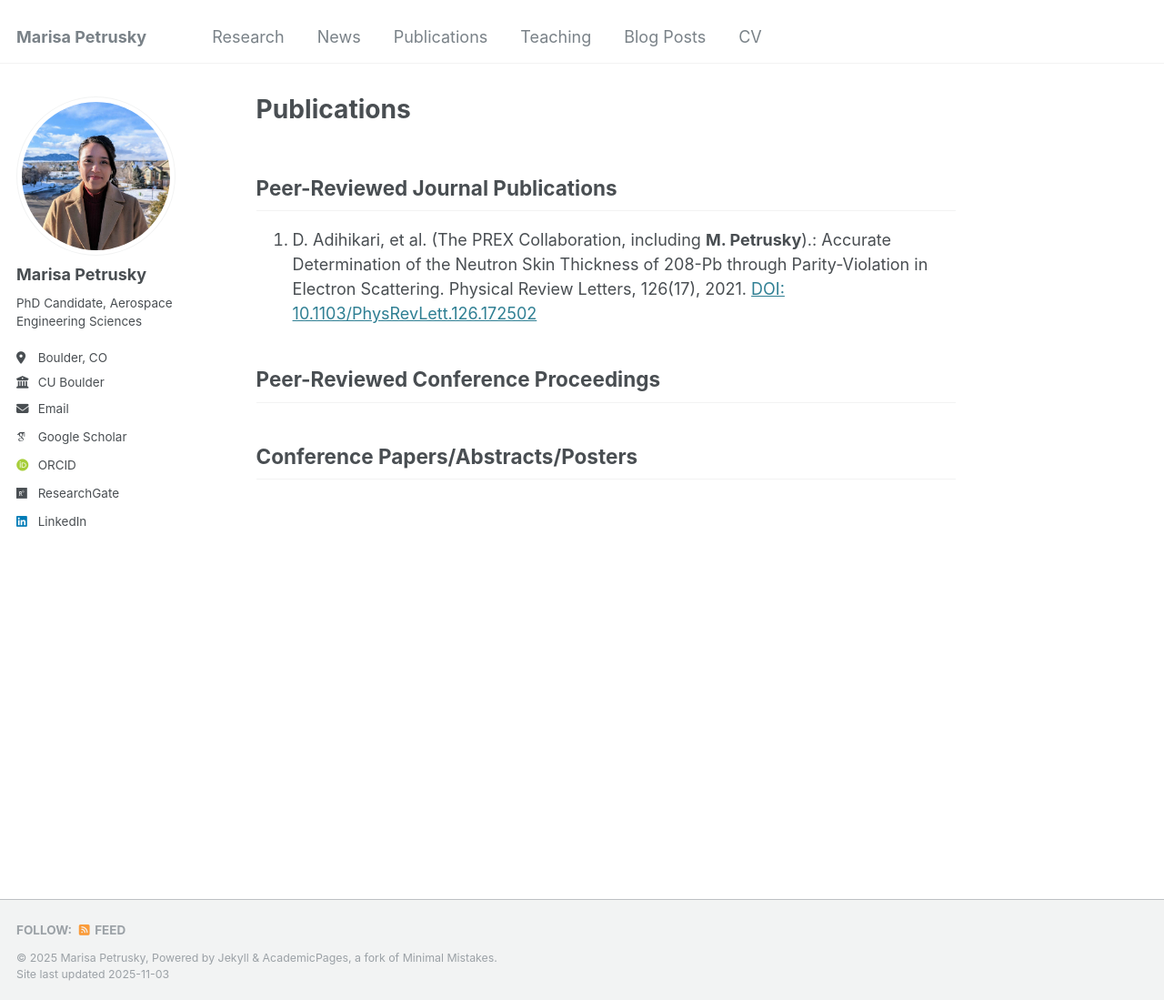
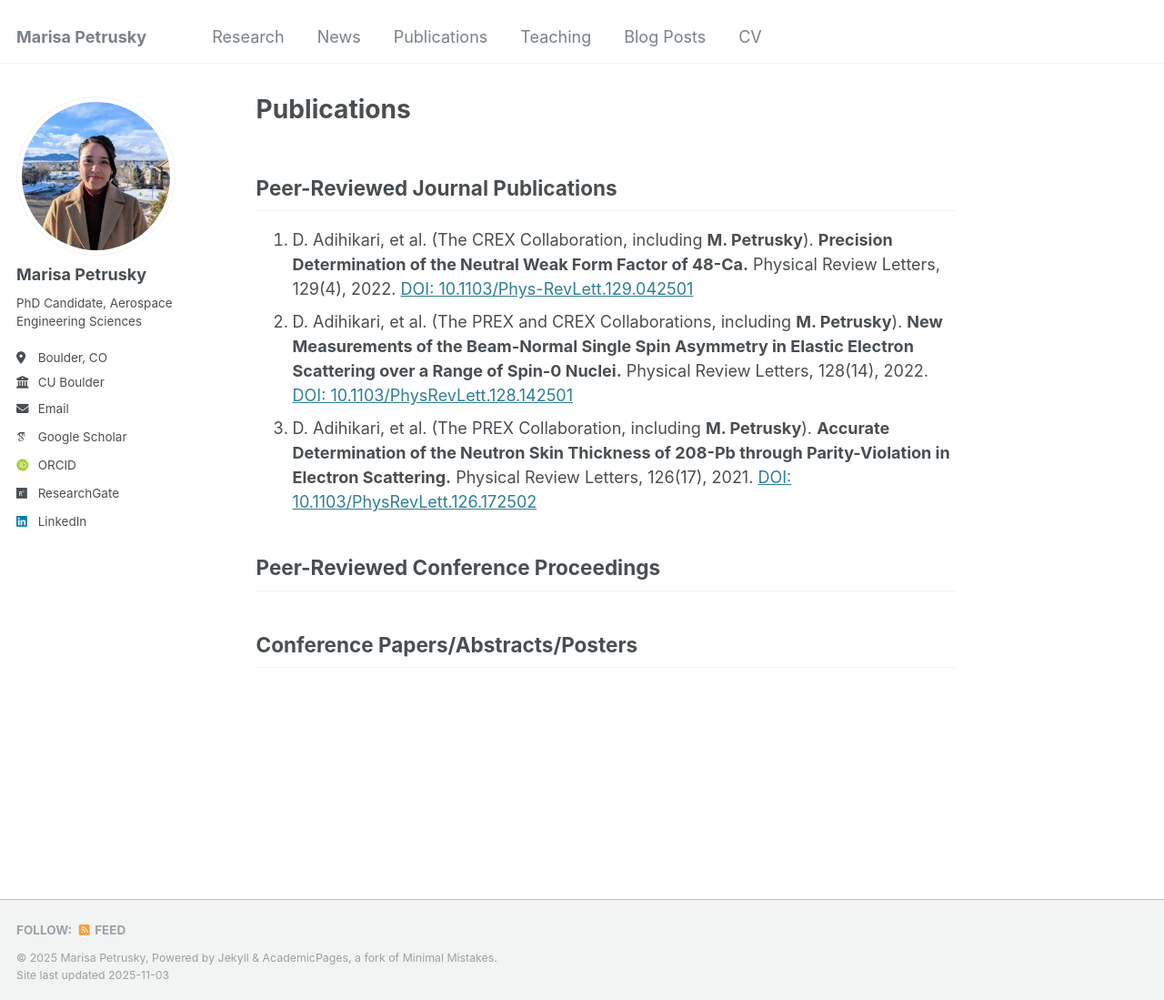
Before and after one commit to marisapetrusky/marisapetrusky.github.io, a Jekyll site: the page built from _pages/publications.md, in a window 1280 px wide and 1099 px high. Shown: the whole window at 91% size. Built offline with Jekyll 4.4.1, drawn with Linux system fonts in a browser that asks for light colours; some web fonts are replaced.

Commit message:
Update publications list with new entries

```diff
--- a/_pages/publications.md
+++ b/_pages/publications.md
@@ -8,7 +8,10 @@ redirect_from:
 ---
 
 ## Peer-Reviewed Journal Publications
-1. D. Adihikari, et al. (The PREX Collaboration, including **M. Petrusky**).: Accurate Determination of the Neutron Skin Thickness of 208-Pb through Parity-Violation in Electron Scattering. Physical Review Letters, 126(17), 2021. [DOI: 10.1103/PhysRevLett.126.172502](https://doi.org/10.1103/PhysRevLett.126.172502)
+3. D. Adihikari, et al. (The CREX Collaboration, including **M. Petrusky**). **Precision Determination of
+the Neutral Weak Form Factor of 48-Ca.** Physical Review Letters, 129(4), 2022. [DOI: 10.1103/Phys-RevLett.129.042501](https://doi.org/10.1103/PhysRevLett.129.042501)
+2. D. Adihikari, et al. (The PREX and CREX Collaborations, including **M. Petrusky**). **New Measurements of the Beam-Normal Single Spin Asymmetry in Elastic Electron Scattering over a Range of Spin-0 Nuclei.** Physical Review Letters, 128(14), 2022. [DOI: 10.1103/PhysRevLett.128.142501](https://doi.org/10.1103/PhysRevLett.128.142501)
+1. D. Adihikari, et al. (The PREX Collaboration, including **M. Petrusky**). **Accurate Determination of the Neutron Skin Thickness of 208-Pb through Parity-Violation in Electron Scattering.** Physical Review Letters, 126(17), 2021. [DOI: 10.1103/PhysRevLett.126.172502](https://doi.org/10.1103/PhysRevLett.126.172502)
 
 ## Peer-Reviewed Conference Proceedings
 
```
